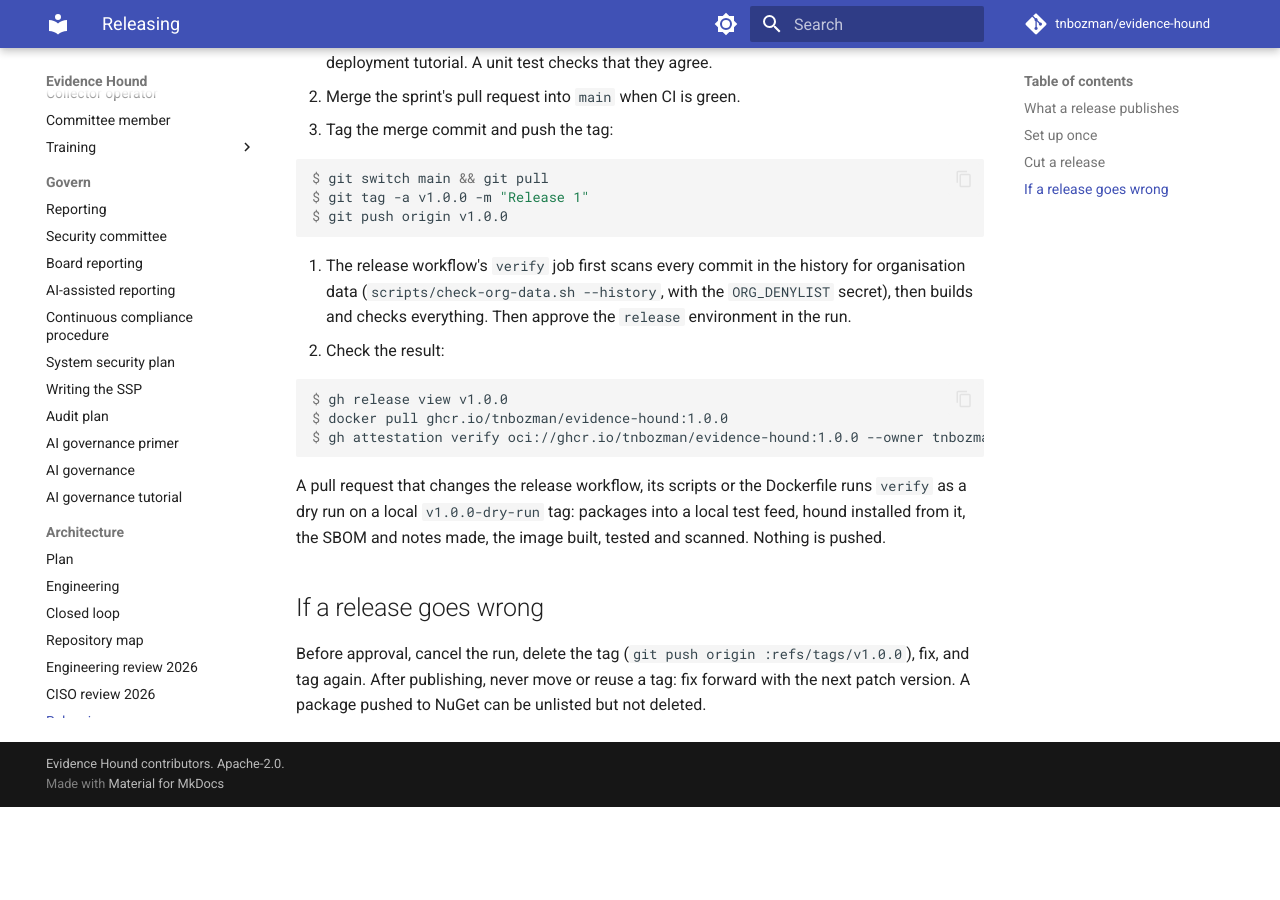
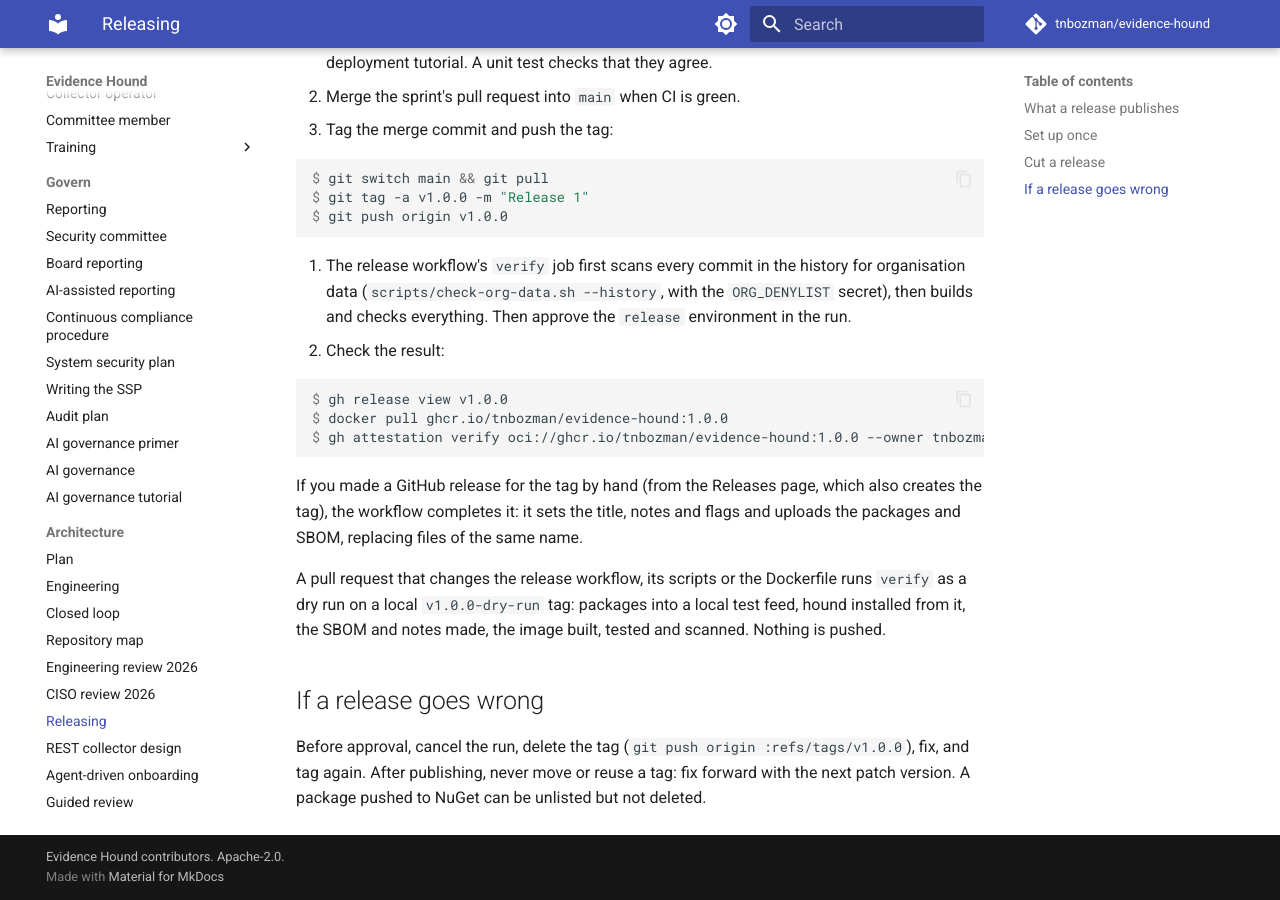
Before and after one commit to tnbozman/evidence-hound, an MkDocs documentation site: the page built from docs/releasing.md, in a window 1280 px wide and 900 px high, scrolled down 1420 px. Built offline with MkDocs 1.6.1 and Material for MkDocs 9.7.7, drawn with Linux system fonts in a browser that asks for light colours; comment, search, counter and statistics services are not loaded; before the commit the page ends 2227 px from its top, so only the background shows below that.

Commit message:
fix(s20-08): the release workflow completes a release made by hand for the tag
1.0.0's publish job would have failed on gh release create because the
maintainer had made the release from the Releases page. It now edits that
release and uploads the assets instead.

Co-Authored-By: Claude Opus 5.5 <noreply@anthropic.com>
Claude-Session: https://claude.ai/code/session_01QC7Mi66rJRhyETCKrss4Fg

````diff
--- a/docs/releasing.md
+++ b/docs/releasing.md
@@ -51,6 +51,9 @@ The version comes from the tag (MinVer). Between releases, builds are pre-releas
    $ gh attestation verify oci://ghcr.io/tnbozman/evidence-hound:1.0.0 --owner tnbozman
    ```
 
+If you made a GitHub release for the tag by hand (from the Releases page, which also creates the tag), the workflow completes it:
+it sets the title, notes and flags and uploads the packages and SBOM, replacing files of the same name.
+
 A pull request that changes the release workflow, its scripts or the Dockerfile runs `verify` as a dry run on a local `v1.0.0-dry-run`
 tag: packages into a local test feed, hound installed from it, the SBOM and notes made, the image built, tested and scanned. Nothing is
 pushed.
````
Also changed, not shown: 1 other file.
